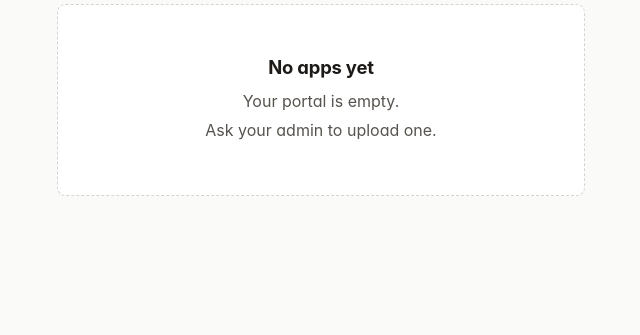
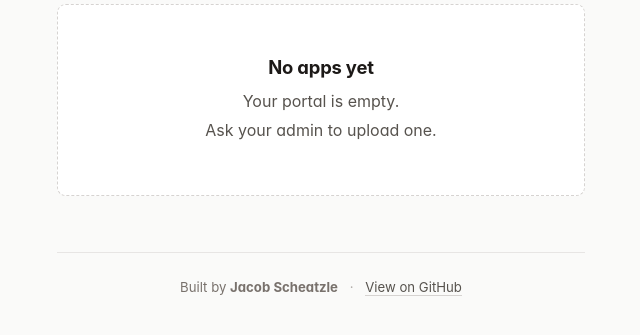
Before and after one commit to jacob-scheatzle/claude-pwa-portal, a FastAPI app: template portal/templates/dashboard.html in a window 1280 px wide. Shown: the part 82-417 px from the top of the page, without its empty margins (319-959 px from the left). Run offline with FastAPI, Linux system fonts and the light colour scheme; the template is opened without the code that fills it, so the values that code supplies are empty.

Commit message:
Dashboard: author credit + GitHub link footer
For the public open-source release, surface a subtle author credit
on the home page (dashboard) with a link to the canonical repo.
Goes at the bottom under the apps list / empty state, separated
by a hairline border to stay out of the way.

Implementation:

- New .credit utility class in base.html: top-border separator,
  faint text-color, underline-on-hover link styled as a quiet
  link (border-bottom rather than text-decoration) that shifts to
  --accent on hover. Uses the existing design tokens.
- dashboard.html renders the footer at the end of {% block content %}:
    Built by Jacob Scheatzle · View on GitHub
  with the GitHub link opening in a new tab (rel="noopener noreferrer").

Verified the audit for personally-identifying info on tracked
files is clean:
  - jacobscheatzle (macOS username) — 0 hits in tracked files
  - Jacobs-MacBook (hostname) — 0 hits
  - /Users/ absolute paths — 0 hits
  - first name "Jacob" alone — 0 hits other than this new credit
  - test admin password — never in tracked files
  - .claude/settings.local.json — gitignored, not tracked

Remaining `jacob-scheatzle` references are canonical URLs to the
public GitHub repo (image tags, install curl commands, git clone
URL); removing them would break the documented install flow.

Co-Authored-By: Claude Opus 4.7 (1M context) <noreply@anthropic.com>

```diff
--- a/portal/templates/base.html
+++ b/portal/templates/base.html
@@ -466,6 +466,32 @@
 			color: inherit;
 		}
 
+		/* Page-level credit footer (used on the dashboard) */
+		.credit {
+			margin-top: 3.5rem;
+			padding-top: 1.5rem;
+			border-top: 1px solid var(--border);
+			text-align: center;
+			color: var(--text-faint);
+			font-size: 0.825rem;
+			line-height: 1.6;
+		}
+		.credit a {
+			color: var(--text-muted);
+			text-decoration: none;
+			border-bottom: 1px solid var(--border-strong);
+			transition: color 0.12s ease, border-color 0.12s ease;
+		}
+		.credit a:hover {
+			color: var(--accent);
+			border-color: var(--accent);
+		}
+		.credit .credit-dot {
+			margin: 0 0.5rem;
+			color: var(--text-faint);
+			opacity: 0.6;
+		}
+
 		@supports (padding: env(safe-area-inset-top)) {
 			.topbar { padding-top: max(0.85rem, env(safe-area-inset-top)); }
 		}
--- a/portal/templates/dashboard.html
+++ b/portal/templates/dashboard.html
@@ -37,4 +37,10 @@
 	{% endif %}
 </div>
 {% endif %}
+
+<footer class="credit">
+	Built by <strong>Jacob Scheatzle</strong>
+	<span class="credit-dot">·</span>
+	<a href="https://github.com/jacob-scheatzle/claude-pwa-portal" target="_blank" rel="noopener noreferrer">View on GitHub</a>
+</footer>
 {% endblock %}
```
